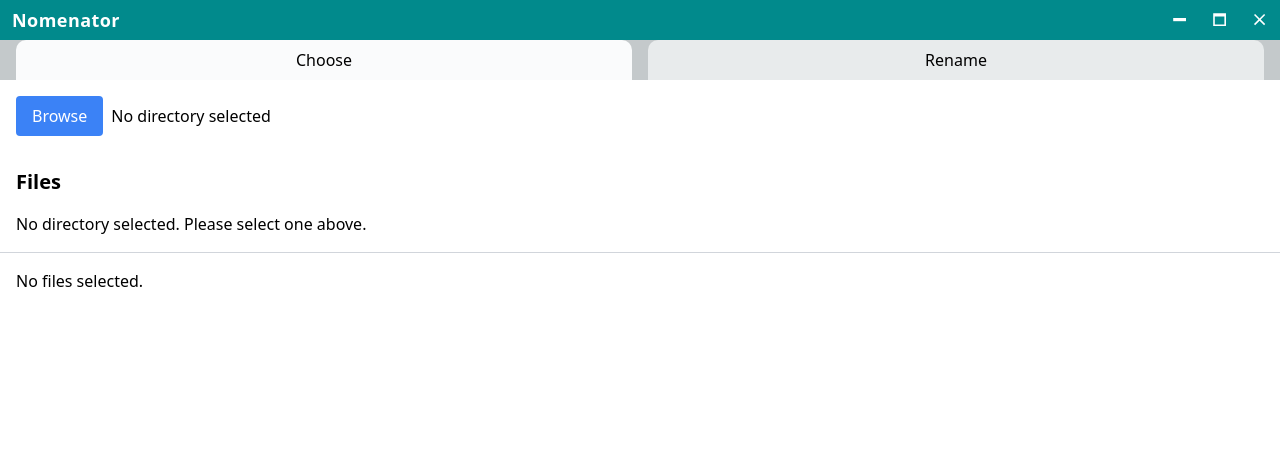
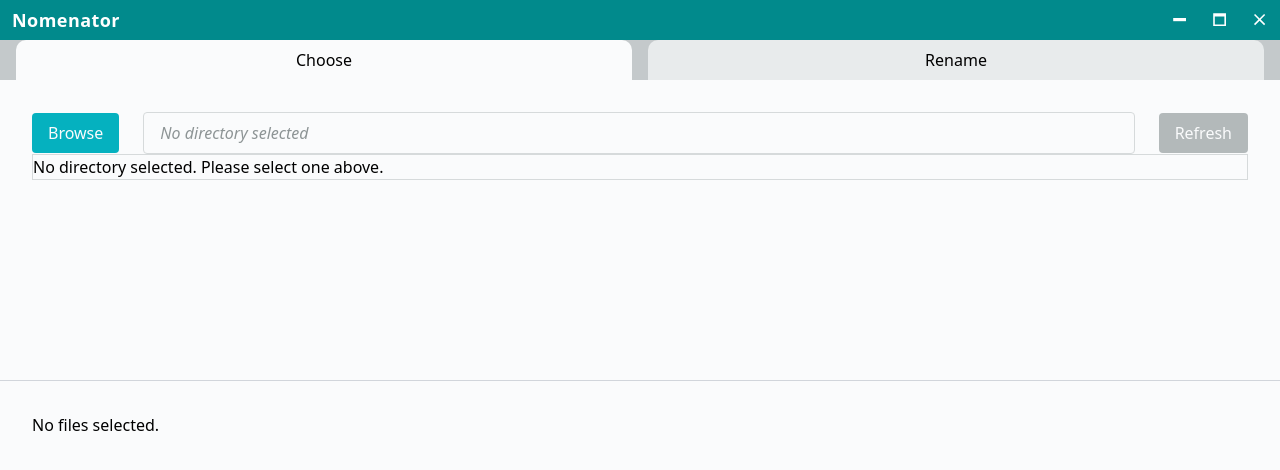
Before and after one commit to JerryLeeMelton/nomenator, a React (Vite) app: page / in a window 1280 px wide. Shown: the top 470 px of the page. Built offline with nearby package versions, Linux system fonts and the light colour scheme.

Commit message:
Big styling update to main window UI

```diff
--- a/src/main/main.ts
+++ b/src/main/main.ts
@@ -13,7 +13,7 @@
     width: 1200,
     height: 800,
     minWidth: 950,
-    minHeight: 700,
+    minHeight: 800,
     frame: false,
     titleBarStyle: "hidden",
     webPreferences: {
--- a/src/renderer/App.tsx
+++ b/src/renderer/App.tsx
@@ -43,23 +43,23 @@
   }
 
   return (
-    <div className="h-full flex flex-col">
+    <div className="main-window-container h-full flex flex-col">
       <TitleBar />
       {/* Top Half */}
-      <div className="h-1/2 flex flex-col">
+      <div className="flex flex-col main-window-content-top">
         <MainTabs
           tabs={tabs}
           activeTab={activeTab}
           setActiveTab={setActiveTab}
         />
-        <div className="flex-1 p-4 overflow-auto">
+        <div className="flex-1 p-4 overflow-auto main-controls-container">
           {activeTab === "choose" && <ChooseTab />}
           {activeTab === "rename" && <RenameTab />}
         </div>
       </div>
 
       {/* Bottom Half: Selected Files Table */}
-      <div className="h-1/2 overflow-auto border-t border-gray-300 p-4">
+      <div className="overflow-auto border-t border-gray-300 p-4 main-window-content-bottom">
         <SelectedFilesTable />
       </div>
     </div>
--- /dev/null
+++ b/src/renderer/components/ChooseTab/ChooseTab.css
@@ -0,0 +1,48 @@
+.directory-controls-container {
+  width: 100%;
+  display: flex;
+  flex-direction: row;
+  align-items: center;
+  gap: 1.5rem;
+}
+
+.selected-directory-container {
+  padding: 0.5rem 1rem;
+  border-radius: 0.25rem;
+  flex-grow: 1;
+  border: 1px solid var(--gray-lighter);
+}
+
+p.no-directory-selected {
+  font-style: italic;
+  color: var(--gray-dark);
+}
+
+.file-list-container {
+  max-height: 100%;
+  padding: 0.5rem 1rem;
+  border-radius: 0.25rem;
+}
+
+.choose-tab-container {
+  overflow: hidden;
+  height: 100%;
+  display: flex;
+  flex-direction: column;
+}
+
+.file-list-outer-container {
+  overflow-y: scroll;
+  max-height: 100%;
+  border: 1px solid var(--gray-lighter);
+}
+
+.file-list-item {
+  font-size: 1rem;
+  display: flex;
+  gap: 0.5rem;
+  flex-direction: row;
+  align-items: center;
+  padding: 0.1rem 1rem;
+  border-radius: 0.25rem;
+}
--- a/src/renderer/components/ChooseTab/ChooseTab.tsx
+++ b/src/renderer/components/ChooseTab/ChooseTab.tsx
@@ -3,6 +3,7 @@
 import { RootState } from "../../store/store"
 import { pickDirectoryThunk, setSelectedDirectory } from "../../store/appSlice"
 import { fetchFilesThunk, toggleFileSelection } from "../../store/fileSlice"
+import "./ChooseTab.css"
 
 export const ChooseTab: React.FC = () => {
   const dispatch = useAppDispatch()
@@ -39,38 +40,42 @@
   }, [selectedDirectory, dispatch])
 
   return (
-    <div>
+    <div className="choose-tab-container">
       {/* <h1 className="text-base font-bold mb-4">Directory:</h1> */}
-      <div className="flex flex-row">
-        <button
-          className="px-4 py-2 mr-2 bg-blue-500 text-white rounded hover:bg-blue-600"
-          onClick={handleSelectDirectory}
-        >
+      <div className="directory-controls-container flex flex-row">
+        <button className="button-primary" onClick={handleSelectDirectory}>
           Browse
         </button>
 
-        <p className="flex items-center">
+        <div className="selected-directory-container flex flex-row">
+          <p
+            className={
+              selectedDirectory == null
+                ? "flex items-center no-directory-selected"
+                : "flex items-center"
+            }
+          >
             {selectedDirectory ?? "No directory selected"}
           </p>
         </div>
 
-      <div className="mt-8">
-        <h1 className="text-xl font-bold mb-4">Files</h1>
-        {selectedDirectory ? (
-          <div>
         <button
-              className="px-4 py-2 mt-2 bg-blue-500 text-white rounded hover:bg-blue-600"
+          className="button-primary"
           onClick={handleListFiles}
+          disabled={selectedDirectory === null}
         >
           Refresh
         </button>
+      </div>
+
+      <div className="file-list-outer-container">
+        {/* <h1 className="text-xl font-bold mb-4">Files</h1> */}
+        {selectedDirectory ? (
+          <div className="file-list-container">
             {filesStatus === "succeeded" && (
-              <ul className="list-none mt-2">
+              <ul className="list-none">
                 {files.map((file) => (
-                  <li
-                    key={file.name}
-                    className="flex items-center space-x-2 py-1"
-                  >
+                  <li key={file.name} className="file-list-item">
                     <input
                       type="checkbox"
                       checked={selectedFiles.includes(file.name)}
--- a/src/renderer/components/MainTabs/MainTabs.css
+++ b/src/renderer/components/MainTabs/MainTabs.css
@@ -1,4 +1,5 @@
 :root {
+  --main-tabs-height: 40px;
   --main-tabs-border-radius: 10px;
 }
 
@@ -9,6 +10,7 @@
   width: 100%;
   padding-left: 1rem;
   padding-right: 1rem;
+  height: var(--main-tabs-height);
 }
 
 .main-tabs button {
--- /dev/null
+++ b/src/renderer/components/SelectedFilesTable/SelectedFilesTable.css
@@ -0,0 +1,6 @@
+.selected-files-table-container {
+  max-height: 100%;
+  overflow-y: scroll;
+  border: 1px solid var(--gray-lighter);
+  border-radius: 0.25rem;
+}
--- a/src/renderer/components/SelectedFilesTable/SelectedFilesTable.tsx
+++ b/src/renderer/components/SelectedFilesTable/SelectedFilesTable.tsx
@@ -1,6 +1,7 @@
 import React from "react"
 import { useAppSelector } from "../../store/hooks"
 import { RootState } from "../../store/store"
+import "./SelectedFilesTable.css"
 
 export const SelectedFilesTable: React.FC = () => {
   const selectedFiles = useAppSelector(
@@ -15,9 +16,9 @@
   }
 
   return (
-    <div>
-      <h2 className="text-lg font-bold mb-4">Selected Files</h2>
-      <table className="w-full border-collapse">
+    <div className="selected-files-table-container">
+      {/* <h2 className="text-lg font-bold mb-4">Selected Files</h2> */}
+      <table className="selected-files-table w-full border-collapse">
         <thead>
           <tr className="border-b border-gray-300 bg-gray-100">
             <th className="text-left p-2">Original Name</th>
--- a/src/styles/global.css
+++ b/src/styles/global.css
@@ -43,6 +43,7 @@
   /* Global Size Variables ============================= */
 
   --title-bar-height: 40px;
+  --title-bar-height-half: calc(var(--title-bar-height) / 2);
 }
 
 html,
@@ -64,3 +65,45 @@
 textarea {
   user-select: text;
 }
+
+/* Main Window ============================================ */
+
+.main-window-container {
+  height: 100vh;
+  background-color: var(--white);
+}
+
+.main-controls-container {
+  height: 100%;
+  display: flex;
+  flex-direction: column;
+  overflow: hidden;
+  padding: 2rem;
+}
+
+.main-window-content-top {
+  height: calc(50% - var(--title-bar-height-half) - var(--main-tabs-height));
+}
+.main-window-content-bottom {
+  overflow: hidden;
+  padding: 2rem;
+  height: calc(50% - var(--title-bar-height-half));
+}
+
+/* Buttons ============================================ */
+
+.button-primary {
+  background-color: var(--blue-dark);
+  padding: 0.5rem 1rem;
+  border-radius: 0.25rem;
+  color: var(--white);
+  transition: background-color 50ms ease-out;
+}
+.button-primary:hover {
+  background-color: var(--blue-darkest);
+  transition: background-color 50ms ease-out;
+}
+.button-primary:disabled {
+  background-color: var(--gray-primary);
+  cursor: not-allowed;
+}
```
Lines whose indentation alone changed are shown as unchanged.
